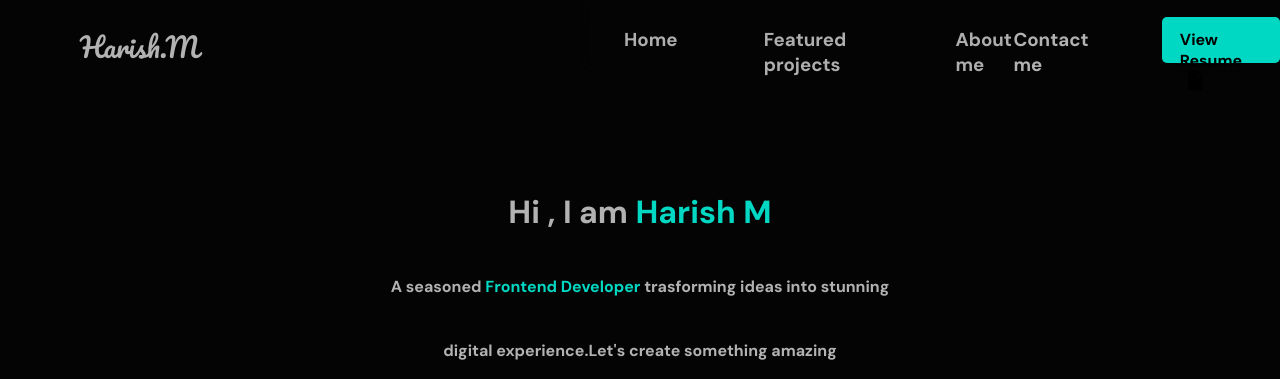
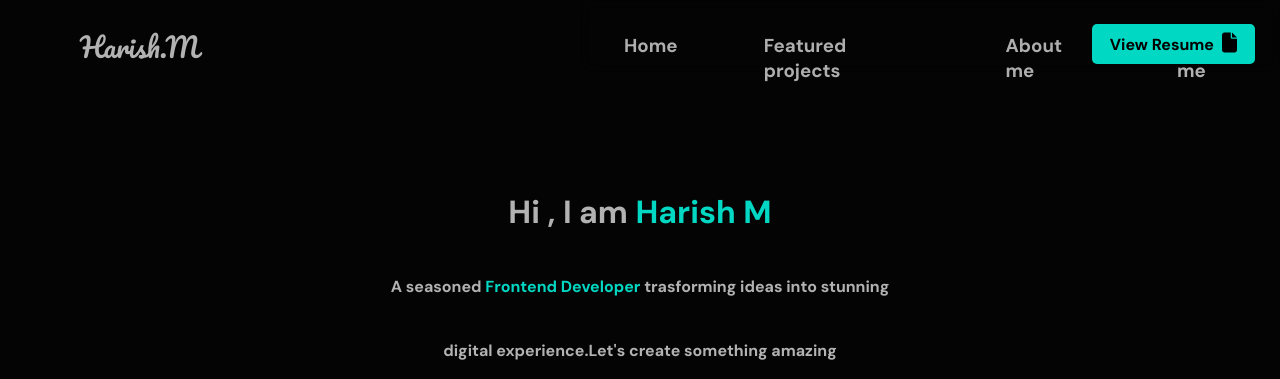
Before and after one commit to HarishM-git/Harish-Portfolio, a plain HTML site: page index.html in a window 1280 px wide. Shown: the top 379 px of the page. Drawn offline with Linux system fonts and the light colour scheme; a web font is replaced by a local one.

Commit message:
made header clearly

```diff
--- a/header.css
+++ b/header.css
@@ -55,18 +55,26 @@ h1.name{
 .middle-section{
   display: flex;
   flex-direction: row;
+  padding-top: 6px;
 
-  width: 555px;
 
   gap: 86px;
 }
 .last-section{
-  display: flex;
 
-  width: 380px;
-  flex-direction: row;
-  justify-content: flex-start;
-  gap: 70px;
+
+
+
+
+  position: fixed;
+  top: 12px;
+  right: 25px;
+
+
+
+
+
+
 
 }
 
@@ -85,6 +93,7 @@ h1.name{
 
   color: black;
   padding-inline: 18px;
+  padding-block: 9px;
 
   margin-top: 12px  ;
 
--- a/index.html
+++ b/index.html
@@ -24,11 +24,12 @@
         <div class="home"><a href="#home" style="text-decoration: none;"><h3>Home</h3></a></div>
         <div class="featured-pro"><a href="#service" style="text-decoration: none;"><h3>Featured projects</h3></a></div>
         <div class="about-me"><a href="#about" style="text-decoration: none;"><h3>About me</h3></a></div>
+        <div class="contact-me"><h3>Contact me</h3></div>
 
     </div>
     <div class="last-section">
 
-      <div class="contact-me"><h3>Contact me</h3></div>
+
       <div class="resume">
         <a style="text-decoration:none " href=""><h4 class="view-resume">View Resume<i style="font-size: 20px; text-align:center ; padding-left:8px" class="fa-solid fa-file"></i></h4>
           </a>
```
